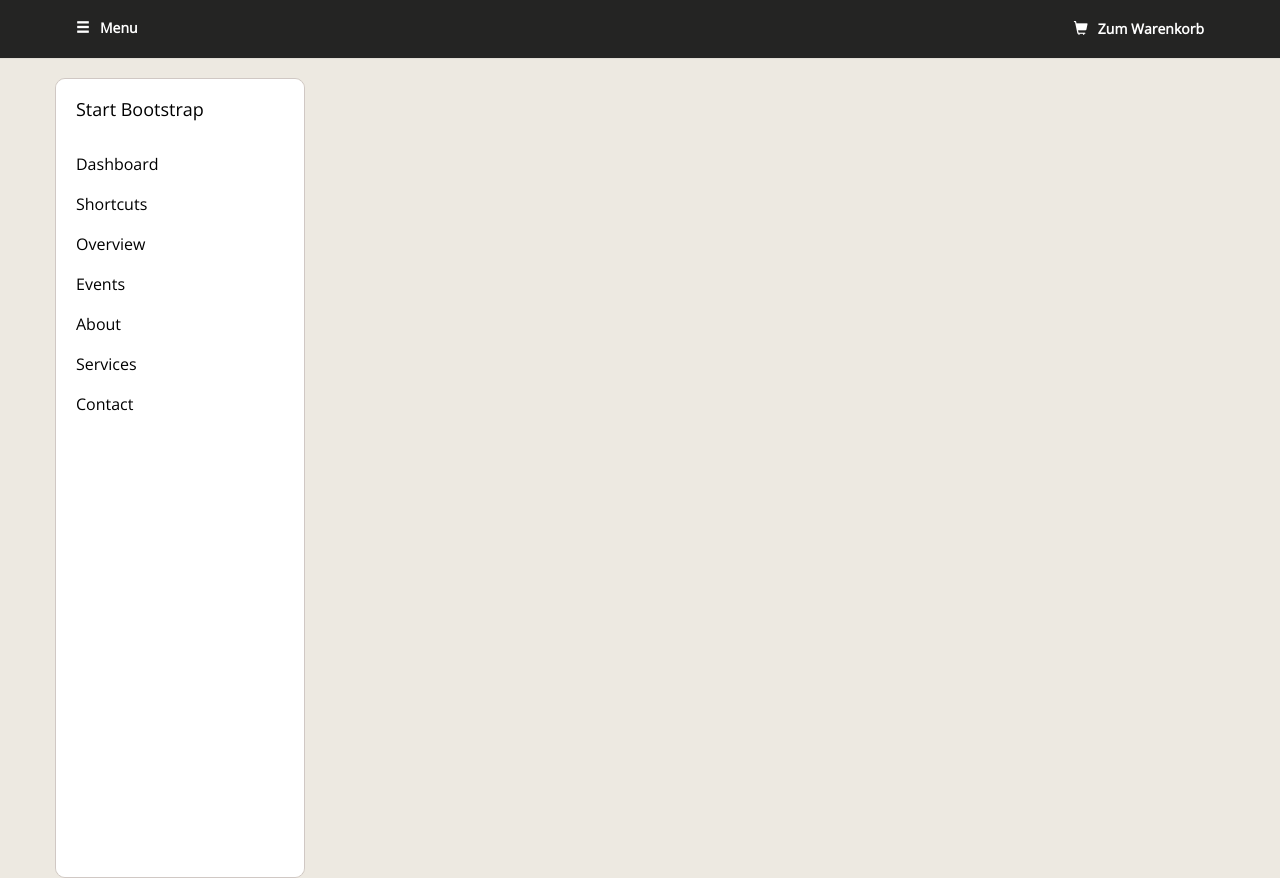
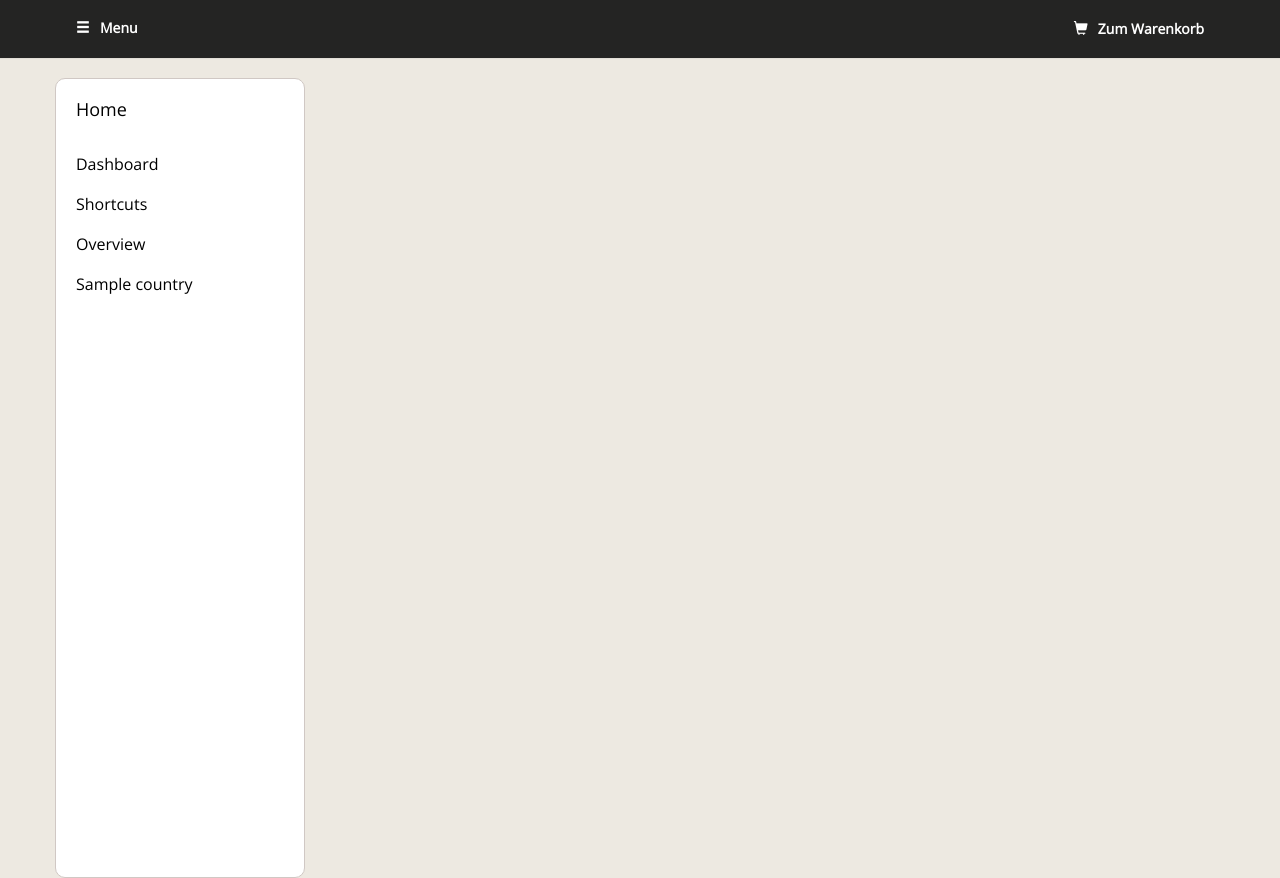
Before and after one commit to ivansmarchuk/CoffeeShop, a PHP site: the page made by app/views/layouts/coffee1.php in a window 1280 px wide. Shown: the part 140-1018 px from the top of the page. Run offline with PHP 8.4, Linux system fonts and the light colour scheme; the template is opened without the code that fills it: most values are stand-ins (such as "Sample title", 1, 10 or a date in 2020); data that the repository does not hold is empty; some libraries are stand-ins or nearby versions; some web fonts are replaced.

Commit message:
select sidebar menu(country) from db

```diff
--- a/app/controllers/MainController.php
+++ b/app/controllers/MainController.php
@@ -14,14 +14,17 @@ use coffeeshop\base\Controller;
 use coffeeshop\Cache;
 use \RedBeanPHP\R as R;
 
+
 class MainController extends AppController
 {
 
     public function indexAction()
     {
         //$brands = R::find('brand', 'LIMIT 3');
-
+        $countries = R::findAll( 'country');
+        //debug($countries);
         $this->setMeta(App::$app->getProperty('shop_name'), 'Beschreibung', 'Keys');
+        $this->set(compact('countries'));
         //$this->set(compact('brands'));
     }
 }
--- a/app/views/layouts/coffee1.php
+++ b/app/views/layouts/coffee1.php
@@ -134,7 +134,7 @@
                     <ul class="sidebar-nav">
                         <li class="sidebar-brand">
                             <a href="#">
-                                Start Bootstrap
+                                Home
                             </a>
                         </li>
                         <li>
@@ -146,18 +146,14 @@
                         <li>
                             <a href="#">Overview</a>
                         </li>
-                        <li>
-                            <a href="#">Events</a>
-                        </li>
-                        <li>
-                            <a href="#">About</a>
-                        </li>
-                        <li>
-                            <a href="#">Services</a>
-                        </li>
-                        <li>
-                            <a href="#">Contact</a>
-                        </li>
+
+                        <!--GET ALL COUNTRIES FROM DB-->
+                        <?php if($countries): ?>
+                        <?php foreach ($countries as $country): ?>
+                        <li><a href="#"><?= $country->title; ?></a></li>
+                        <?php endforeach; ?>
+                        <?php endif; ?>
+
                     </ul>
                 </div>
                 <!-- /#sidebar-wrapper -->
--- a/public/css/style1.css
+++ b/public/css/style1.css
@@ -116,7 +116,6 @@ a:hover, a:active, a:focus {
     width: 0;
     height: 100%;
     margin-left: -250px;
-    overflow-y: auto;
     -webkit-transition: all 0.5s ease;
     -moz-transition: all 0.5s ease;
     -o-transition: all 0.5s ease;
@@ -168,7 +167,7 @@ a:hover, a:active, a:focus {
 
 .sidebar-nav li a:hover {
     text-decoration: none;
-    color: #fff;
+    color: #d0c8c4;
     background: rgba(255, 255, 255, 0.2);
 }
 
@@ -188,7 +187,7 @@ a:hover, a:active, a:focus {
 }
 
 .sidebar-nav > .sidebar-brand a:hover {
-    color: #fff;
+    color: #d0c8c4;
     background: none;
 }
 
@@ -218,10 +217,6 @@ a:hover, a:active, a:focus {
     #wrapper.toggled #page-content-wrapper {
         position: relative;
         margin-right: 0;
-    }
-
-    .btn-dsp {
-        display: none;
     }
 }
 
```
